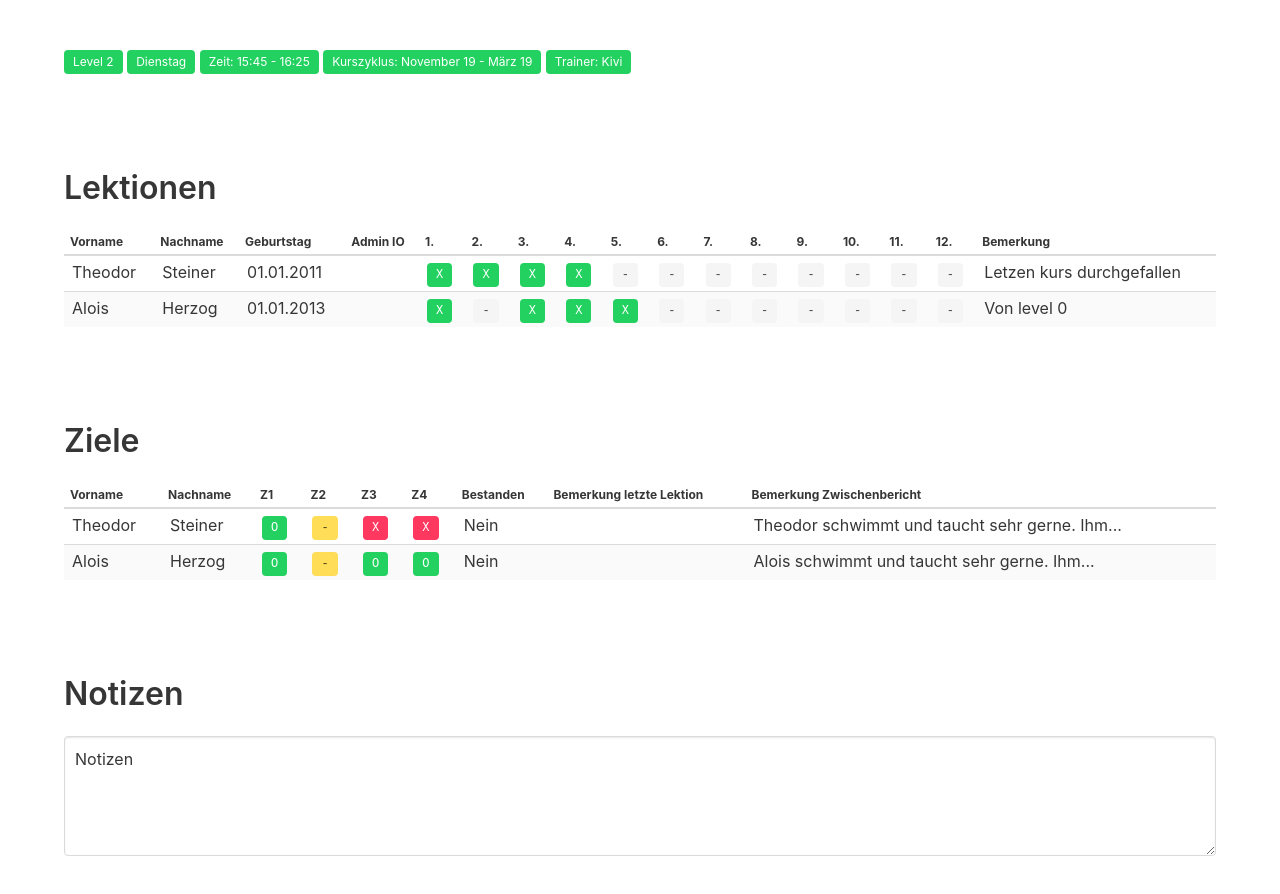
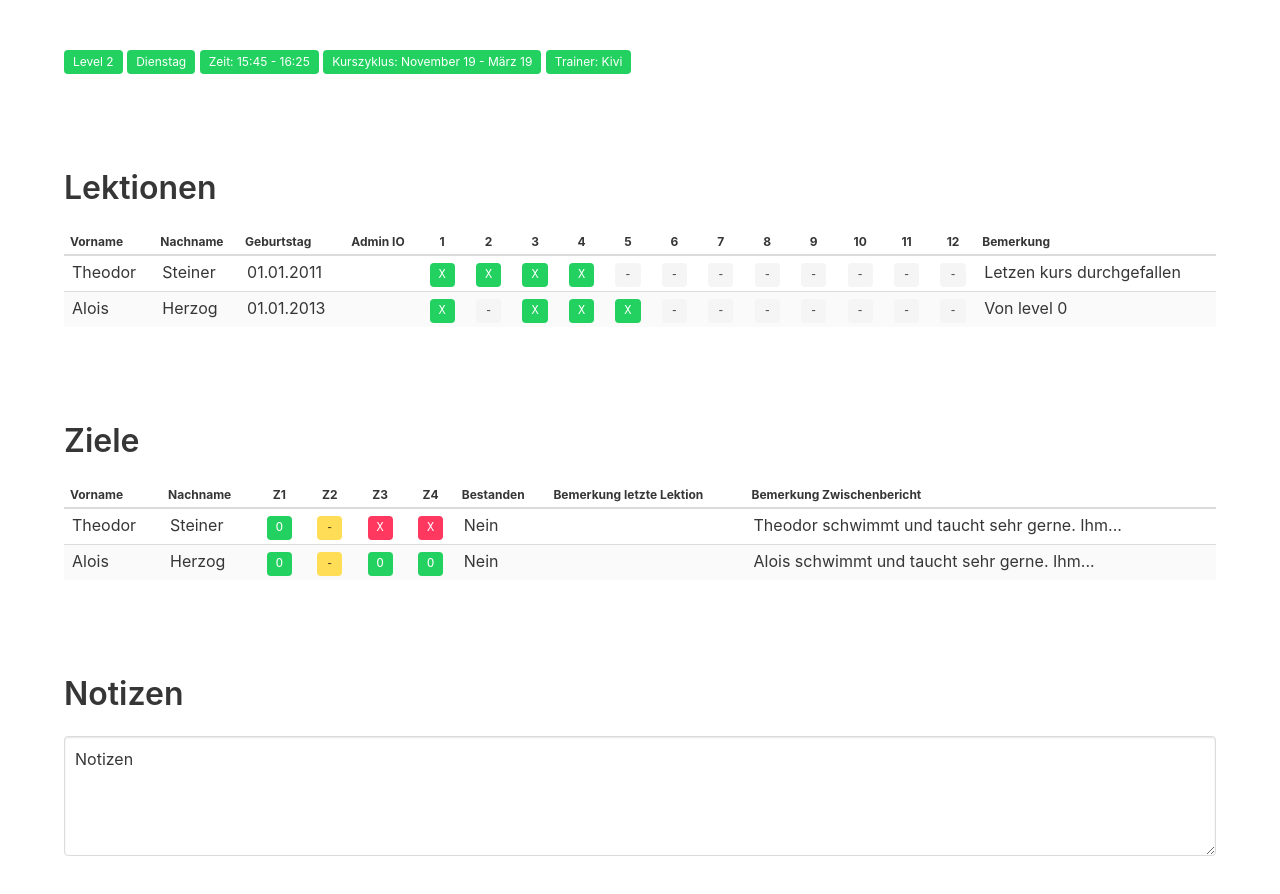
Before and after one commit to Tiim/aqualetics-prototype, a plain HTML site: page index.html in a window 1280 px wide. Drawn offline with nearby package versions, Linux system fonts and the light colour scheme.

Commit message:
change some styling

```diff
--- a/index.html
+++ b/index.html
@@ -31,18 +31,18 @@
             <th>Nachname</th>
             <th>Geburtstag</th>
             <th>Admin IO</th>
-            <th>1.</th>
-            <th>2.</th>
-            <th>3.</th>
-            <th>4.</th>
-            <th>5.</th>
-            <th>6.</th>
-            <th>7.</th>
-            <th>8.</th>
-            <th>9.</th>
-            <th>10.</th>
-            <th>11.</th>
-            <th>12.</th>
+            <th class="has-text-centered">1</th>
+            <th class="has-text-centered">2</th>
+            <th class="has-text-centered">3</th>
+            <th class="has-text-centered">4</th>
+            <th class="has-text-centered">5</th>
+            <th class="has-text-centered">6</th>
+            <th class="has-text-centered">7</th>
+            <th class="has-text-centered">8</th>
+            <th class="has-text-centered">9</th>
+            <th class="has-text-centered">10</th>
+            <th class="has-text-centered">11</th>
+            <th class="has-text-centered">12</th>
             <th>Bemerkung</th>
           </thead>
           <tbody>
@@ -51,18 +51,42 @@
               <td>Steiner</td>
               <td>01.01.2011</td>
               <td></td>
-              <td><span class="tag is-family-monospace is-success">X</span></td>
-              <td><span class="tag is-family-monospace is-success">X</span></td>
-              <td><span class="tag is-family-monospace is-success">X</span></td>
-              <td><span class="tag is-family-monospace is-success">X</span></td>
-              <td><span class="tag is-family-monospace">-</span></td>
-              <td><span class="tag is-family-monospace">-</span></td>
-              <td><span class="tag is-family-monospace">-</span></td>
-              <td><span class="tag is-family-monospace">-</span></td>
-              <td><span class="tag is-family-monospace">-</span></td>
-              <td><span class="tag is-family-monospace">-</span></td>
-              <td><span class="tag is-family-monospace">-</span></td>
-              <td><span class="tag is-family-monospace">-</span></td>
+              <td class="has-text-centered">
+                <span class="tag is-family-monospace is-success">X</span>
+              </td>
+              <td class="has-text-centered">
+                <span class="tag is-family-monospace is-success">X</span>
+              </td>
+              <td class="has-text-centered">
+                <span class="tag is-family-monospace is-success">X</span>
+              </td>
+              <td class="has-text-centered">
+                <span class="tag is-family-monospace is-success">X</span>
+              </td>
+              <td class="has-text-centered">
+                <span class="tag is-family-monospace">-</span>
+              </td>
+              <td class="has-text-centered">
+                <span class="tag is-family-monospace">-</span>
+              </td>
+              <td class="has-text-centered">
+                <span class="tag is-family-monospace">-</span>
+              </td>
+              <td class="has-text-centered">
+                <span class="tag is-family-monospace">-</span>
+              </td>
+              <td class="has-text-centered">
+                <span class="tag is-family-monospace">-</span>
+              </td>
+              <td class="has-text-centered">
+                <span class="tag is-family-monospace">-</span>
+              </td>
+              <td class="has-text-centered">
+                <span class="tag is-family-monospace">-</span>
+              </td>
+              <td class="has-text-centered">
+                <span class="tag is-family-monospace">-</span>
+              </td>
               <td>Letzen kurs durchgefallen</td>
             </tr>
             <tr>
@@ -70,18 +94,42 @@
               <td>Herzog</td>
               <td>01.01.2013</td>
               <td></td>
-              <td><span class="tag is-family-monospace is-success">X</span></td>
-              <td><span class="tag is-family-monospace">-</span></td>
-              <td><span class="tag is-family-monospace is-success">X</span></td>
-              <td><span class="tag is-family-monospace is-success">X</span></td>
-              <td><span class="tag is-family-monospace is-success">X</span></td>
-              <td><span class="tag is-family-monospace">-</span></td>
-              <td><span class="tag is-family-monospace">-</span></td>
-              <td><span class="tag is-family-monospace">-</span></td>
-              <td><span class="tag is-family-monospace">-</span></td>
-              <td><span class="tag is-family-monospace">-</span></td>
-              <td><span class="tag is-family-monospace">-</span></td>
-              <td><span class="tag is-family-monospace">-</span></td>
+              <td class="has-text-centered">
+                <span class="tag is-family-monospace is-success">X</span>
+              </td>
+              <td class="has-text-centered">
+                <span class="tag is-family-monospace">-</span>
+              </td>
+              <td class="has-text-centered">
+                <span class="tag is-family-monospace is-success">X</span>
+              </td>
+              <td class="has-text-centered">
+                <span class="tag is-family-monospace is-success">X</span>
+              </td>
+              <td class="has-text-centered">
+                <span class="tag is-family-monospace is-success">X</span>
+              </td>
+              <td class="has-text-centered">
+                <span class="tag is-family-monospace">-</span>
+              </td>
+              <td class="has-text-centered">
+                <span class="tag is-family-monospace">-</span>
+              </td>
+              <td class="has-text-centered">
+                <span class="tag is-family-monospace">-</span>
+              </td>
+              <td class="has-text-centered">
+                <span class="tag is-family-monospace">-</span>
+              </td>
+              <td class="has-text-centered">
+                <span class="tag is-family-monospace">-</span>
+              </td>
+              <td class="has-text-centered">
+                <span class="tag is-family-monospace">-</span>
+              </td>
+              <td class="has-text-centered">
+                <span class="tag is-family-monospace">-</span>
+              </td>
               <td>Von level 0</td>
             </tr>
           </tbody>
@@ -99,10 +147,10 @@
           <thead class="is-size-7">
             <th>Vorname</th>
             <th>Nachname</th>
-            <th>Z1</th>
-            <th>Z2</th>
-            <th>Z3</th>
-            <th>Z4</th>
+            <th class="has-text-centered">Z1</th>
+            <th class="has-text-centered">Z2</th>
+            <th class="has-text-centered">Z3</th>
+            <th class="has-text-centered">Z4</th>
             <th>Bestanden</th>
             <th>Bemerkung letzte Lektion</th>
             <th>Bemerkung Zwischenbericht</th>
@@ -111,10 +159,18 @@
             <tr>
               <td>Theodor</td>
               <td>Steiner</td>
-              <td><span class="tag is-success is-family-monospace">O</span></td>
-              <td><span class="tag is-warning is-family-monospace">-</span></td>
-              <td><span class="tag is-danger is-family-monospace">X</span></td>
-              <td><span class="tag is-danger is-family-monospace">X</span></td>
+              <td class="has-text-centered">
+                <span class="tag is-success is-family-monospace">O</span>
+              </td>
+              <td class="has-text-centered">
+                <span class="tag is-warning is-family-monospace">-</span>
+              </td>
+              <td class="has-text-centered">
+                <span class="tag is-danger is-family-monospace">X</span>
+              </td>
+              <td class="has-text-centered">
+                <span class="tag is-danger is-family-monospace">X</span>
+              </td>
               <td>Nein</td>
               <td></td>
               <td>
@@ -124,10 +180,18 @@
             <tr>
               <td>Alois</td>
               <td>Herzog</td>
-              <td><span class="tag is-success is-family-monospace">O</span></td>
-              <td><span class="tag is-warning is-family-monospace">-</span></td>
-              <td><span class="tag is-success is-family-monospace">O</span></td>
-              <td><span class="tag is-success is-family-monospace">O</span></td>
+              <td class="has-text-centered">
+                <span class="tag is-success is-family-monospace">O</span>
+              </td>
+              <td class="has-text-centered">
+                <span class="tag is-warning is-family-monospace">-</span>
+              </td>
+              <td class="has-text-centered">
+                <span class="tag is-success is-family-monospace">O</span>
+              </td>
+              <td class="has-text-centered">
+                <span class="tag is-success is-family-monospace">O</span>
+              </td>
               <td>Nein</td>
               <td></td>
               <td>
```
